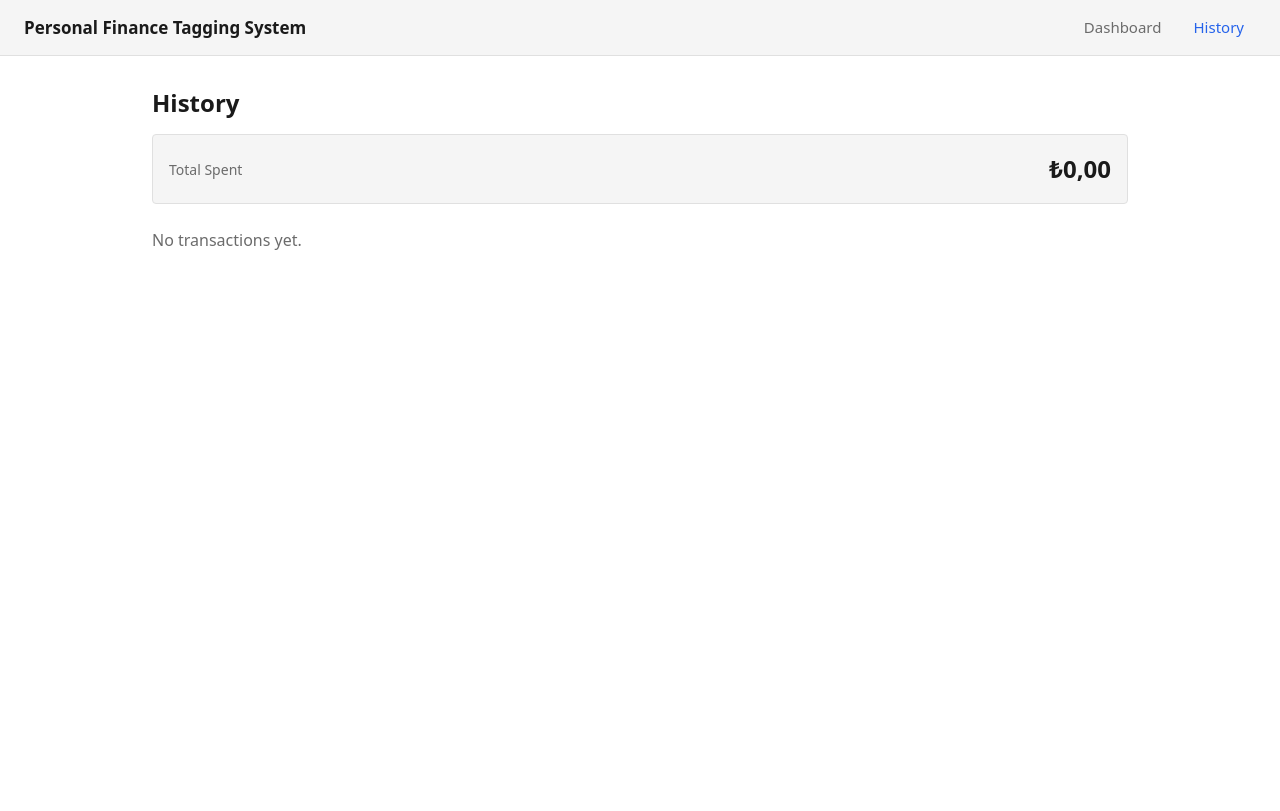
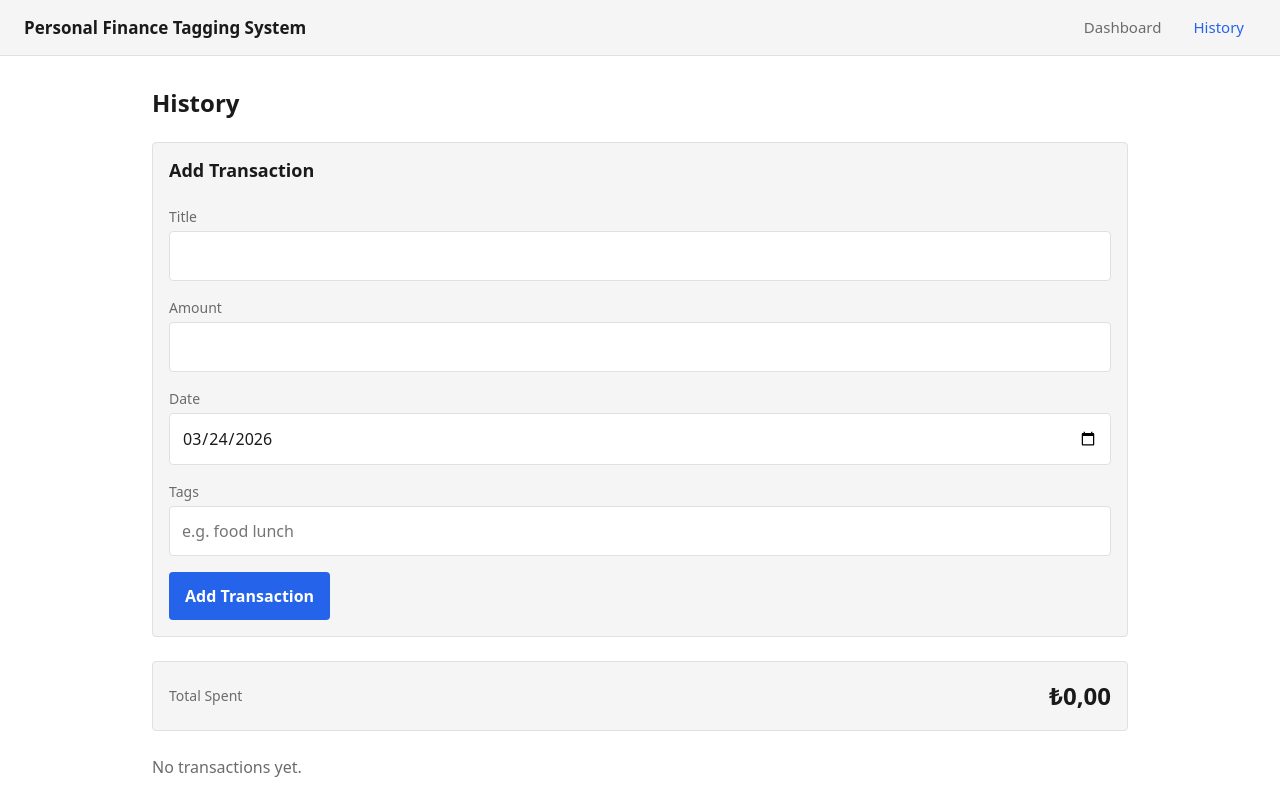
Before and after one commit to OnurKucukoz/personal-finance-tagging-system, a React (Vite) app: page /history in a window 1280 px wide. Built offline with nearby package versions, Linux system fonts and the light colour scheme.

Commit message:
feat: add transaction entry form with tag validation

```diff
--- /dev/null
+++ b/src/components/TransactionForm.jsx
@@ -0,0 +1,164 @@
+import { useState } from 'react'
+import { parseTags } from '../domain/transactions/tags'
+import { todayIsoDate } from '../shared/date'
+
+const INITIAL_STATE = {
+  title: '',
+  amount: '',
+  date: todayIsoDate(),
+  tags: '',
+}
+
+/**
+ * @param {{ onSubmit: (data: { title: string, amount: number, date: string, tags: string[] }) => void }} props
+ */
+export default function TransactionForm({ onSubmit }) {
+  const [fields, setFields] = useState(INITIAL_STATE)
+  const [errors, setErrors] = useState({})
+
+  function handleChange(e) {
+    const { name, value } = e.target
+    setFields((prev) => ({ ...prev, [name]: value }))
+    // Clear the error for the field being edited
+    if (errors[name]) {
+      setErrors((prev) => ({ ...prev, [name]: undefined }))
+    }
+  }
+
+  function validate() {
+    const next = {}
+
+    if (!fields.title.trim()) {
+      next.title = 'Title is required.'
+    }
+
+    const amt = Number(fields.amount)
+    if (fields.amount === '' || Number.isNaN(amt) || amt <= 0) {
+      next.amount = 'Amount must be a number greater than 0.'
+    }
+
+    if (!fields.date) {
+      next.date = 'Date is required.'
+    }
+
+    const tagsResult = parseTags(fields.tags)
+    if (!tagsResult.ok) {
+      next.tags = tagsResult.error
+    }
+
+    return next
+  }
+
+  function handleSubmit(e) {
+    e.preventDefault()
+    const validationErrors = validate()
+
+    if (Object.keys(validationErrors).length > 0) {
+      setErrors(validationErrors)
+      return
+    }
+
+    const tagsResult = parseTags(fields.tags)
+    onSubmit({
+      title: fields.title.trim(),
+      amount: Number(fields.amount),
+      date: fields.date,
+      tags: tagsResult.tags,
+    })
+
+    // Reset form — keep date fresh
+    setFields({ ...INITIAL_STATE, date: todayIsoDate() })
+    setErrors({})
+  }
+
+  return (
+    <form className="form" onSubmit={handleSubmit} noValidate>
+      <h3>Add Transaction</h3>
+
+      <div className="field">
+        <label htmlFor="tf-title">Title</label>
+        <input
+          id="tf-title"
+          className="input"
+          type="text"
+          name="title"
+          value={fields.title}
+          onChange={handleChange}
+          aria-invalid={errors.title ? 'true' : undefined}
+          aria-describedby={errors.title ? 'tf-title-error' : undefined}
+          autoComplete="off"
+        />
+        {errors.title && (
+          <span id="tf-title-error" className="error" role="alert">
+            {errors.title}
+          </span>
+        )}
+      </div>
+
+      <div className="field">
+        <label htmlFor="tf-amount">Amount</label>
+        <input
+          id="tf-amount"
+          className="input"
+          type="number"
+          name="amount"
+          value={fields.amount}
+          onChange={handleChange}
+          min="0.01"
+          step="0.01"
+          aria-invalid={errors.amount ? 'true' : undefined}
+          aria-describedby={errors.amount ? 'tf-amount-error' : undefined}
+        />
+        {errors.amount && (
+          <span id="tf-amount-error" className="error" role="alert">
+            {errors.amount}
+          </span>
+        )}
+      </div>
+
+      <div className="field">
+        <label htmlFor="tf-date">Date</label>
+        <input
+          id="tf-date"
+          className="input"
+          type="date"
+          name="date"
+          value={fields.date}
+          onChange={handleChange}
+          aria-invalid={errors.date ? 'true' : undefined}
+          aria-describedby={errors.date ? 'tf-date-error' : undefined}
+        />
+        {errors.date && (
+          <span id="tf-date-error" className="error" role="alert">
+            {errors.date}
+          </span>
+        )}
+      </div>
+
+      <div className="field">
+        <label htmlFor="tf-tags">Tags</label>
+        <input
+          id="tf-tags"
+          className="input"
+          type="text"
+          name="tags"
+          value={fields.tags}
+          onChange={handleChange}
+          placeholder="e.g. food lunch"
+          aria-invalid={errors.tags ? 'true' : undefined}
+          aria-describedby={errors.tags ? 'tf-tags-error' : undefined}
+          autoComplete="off"
+        />
+        {errors.tags && (
+          <span id="tf-tags-error" className="error" role="alert">
+            {errors.tags}
+          </span>
+        )}
+      </div>
+
+      <button type="submit" className="button">
+        Add Transaction
+      </button>
+    </form>
+  )
+}
--- a/src/domain/transactions/tags.js
+++ b/src/domain/transactions/tags.js
@@ -1,5 +1,9 @@
+/** Tokens that are silently dropped before tag normalization (case-insensitive). */
+const STOP_WORDS = new Set(['and', 've', 'ile'])
+
 /**
  * Parse a free-text tag string into a normalized, deduped array of tags.
+ * Stop words ("and", "ve", "ile") are ignored case-insensitively.
  *
  * @param {string} input - Whitespace-separated tag tokens
  * @returns {{ ok: true, tags: string[] } | { ok: false, error: string }}
@@ -9,6 +13,7 @@ export function parseTags(input) {
     .trim()
     .split(/\s+/)
     .filter(Boolean)
+    .filter((token) => !STOP_WORDS.has(token.toLowerCase()))
 
   if (tokens.length === 0) {
     return { ok: false, error: 'At least one tag is required.' }
--- a/src/index.css
+++ b/src/index.css
@@ -238,3 +238,118 @@ a:hover {
   color: var(--color-text);
   white-space: nowrap;
 }
+
+/* --- Transaction form ------------------------------------- */
+.form {
+  display: flex;
+  flex-direction: column;
+  gap: var(--space-4);
+  padding: var(--space-4);
+  background-color: var(--color-surface);
+  border: 1px solid var(--color-border);
+  border-radius: var(--radius);
+  margin-top: 1.5rem;
+}
+
+.form h3 {
+  margin-bottom: var(--space-2);
+}
+
+.field {
+  display: flex;
+  flex-direction: column;
+  gap: var(--space-1);
+}
+
+.field label {
+  font-size: 0.875rem;
+  font-weight: 500;
+  color: var(--color-text-muted);
+}
+
+.input {
+  width: 100%;
+  padding: var(--space-3) var(--space-3);
+  font-size: 1rem;
+  font-family: var(--font-sans);
+  color: var(--color-text);
+  background-color: var(--color-bg);
+  border: 1px solid var(--color-border);
+  border-radius: var(--radius);
+  appearance: none;
+  -webkit-appearance: none;
+  line-height: 1.5;
+  min-height: 2.75rem;
+  transition: border-color 0.15s, box-shadow 0.15s;
+}
+
+.input:focus {
+  outline: none;
+  border-color: var(--color-primary);
+  box-shadow: 0 0 0 3px color-mix(in srgb, var(--color-primary) 20%, transparent);
+}
+
+.input[aria-invalid='true'] {
+  border-color: #dc2626;
+}
+
+.input[aria-invalid='true']:focus {
+  box-shadow: 0 0 0 3px color-mix(in srgb, #dc2626 20%, transparent);
+}
+
+.error {
+  font-size: 0.8125rem;
+  color: #dc2626;
+}
+
+@media (prefers-color-scheme: dark) {
+  .error {
+    color: #f87171;
+  }
+  .input[aria-invalid='true'] {
+    border-color: #f87171;
+  }
+  .input[aria-invalid='true']:focus {
+    box-shadow: 0 0 0 3px color-mix(in srgb, #f87171 20%, transparent);
+  }
+}
+
+.button {
+  display: flex;
+  align-items: center;
+  justify-content: center;
+  width: 100%;
+  min-height: 3rem;
+  padding: var(--space-3) var(--space-4);
+  font-size: 1rem;
+  font-family: var(--font-sans);
+  font-weight: 600;
+  color: #ffffff;
+  background-color: var(--color-primary);
+  border: none;
+  border-radius: var(--radius);
+  cursor: pointer;
+  transition: background-color 0.15s;
+  touch-action: manipulation;
+}
+
+.button:hover {
+  background-color: var(--color-primary-hover);
+}
+
+.button:active {
+  background-color: var(--color-primary-active);
+}
+
+.button:focus-visible {
+  outline: none;
+  box-shadow: 0 0 0 3px color-mix(in srgb, var(--color-primary) 40%, transparent);
+}
+
+@media (min-width: 640px) {
+  .button {
+    width: auto;
+    align-self: flex-start;
+    min-width: 10rem;
+  }
+}
--- a/src/pages/HistoryPage.jsx
+++ b/src/pages/HistoryPage.jsx
@@ -1,14 +1,17 @@
 import { useTransactions } from '../domain/transactions/useTransactions'
 import { formatTry } from '../shared/format'
+import TransactionForm from '../components/TransactionForm'
 
 export default function HistoryPage() {
-  const { transactions, totalSpent } = useTransactions()
+  const { transactions, totalSpent, addTransaction } = useTransactions()
 
   return (
     <div>
       <h2>History</h2>
 
-      <div className="card between" style={{ marginTop: '1rem' }}>
+      <TransactionForm onSubmit={addTransaction} />
+
+      <div className="card between" style={{ marginTop: '1.5rem' }}>
         <span className="label">Total Spent</span>
         <span className="big">{formatTry(totalSpent)}</span>
       </div>
--- /dev/null
+++ b/src/shared/date.js
@@ -0,0 +1,13 @@
+/**
+ * Returns today's date in local time as a "YYYY-MM-DD" string,
+ * suitable for use as the value of <input type="date">.
+ *
+ * @returns {string}
+ */
+export function todayIsoDate() {
+  const d = new Date()
+  const year = d.getFullYear()
+  const month = String(d.getMonth() + 1).padStart(2, '0')
+  const day = String(d.getDate()).padStart(2, '0')
+  return `${year}-${month}-${day}`
+}
```
